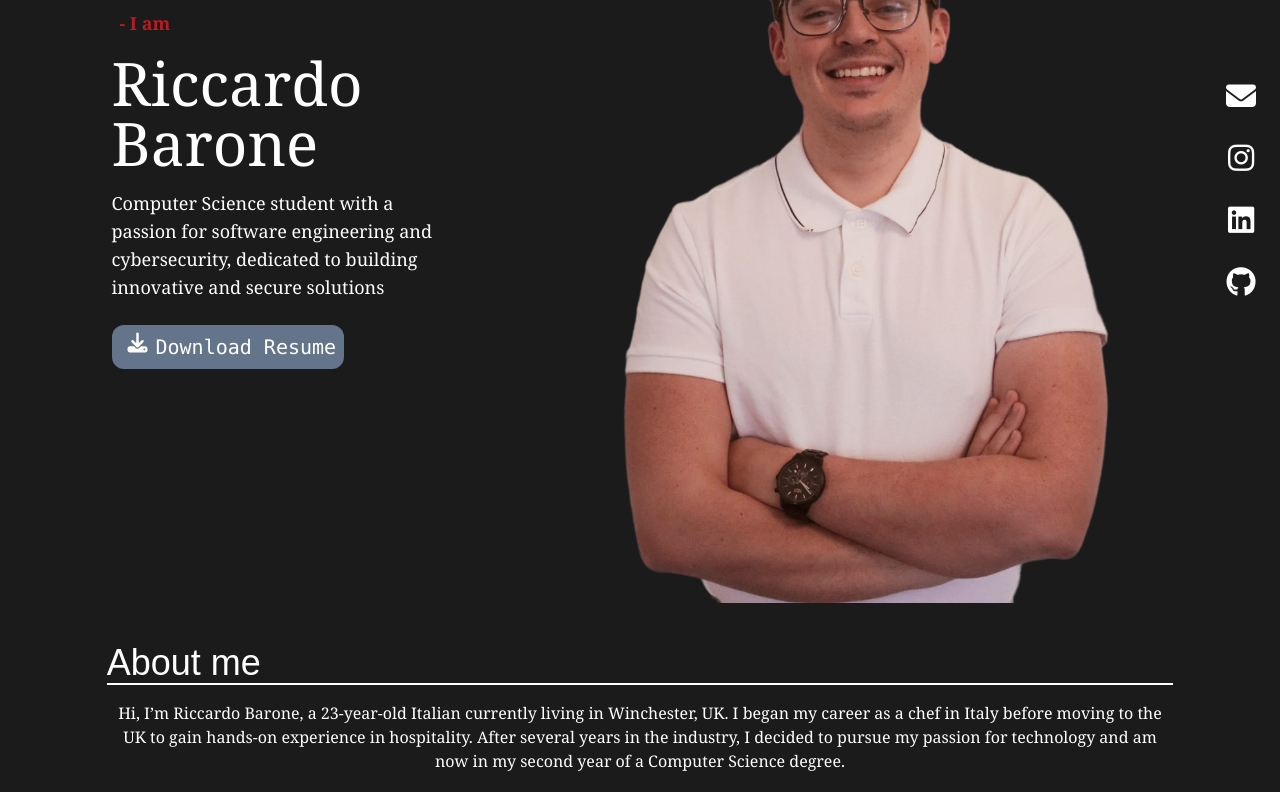
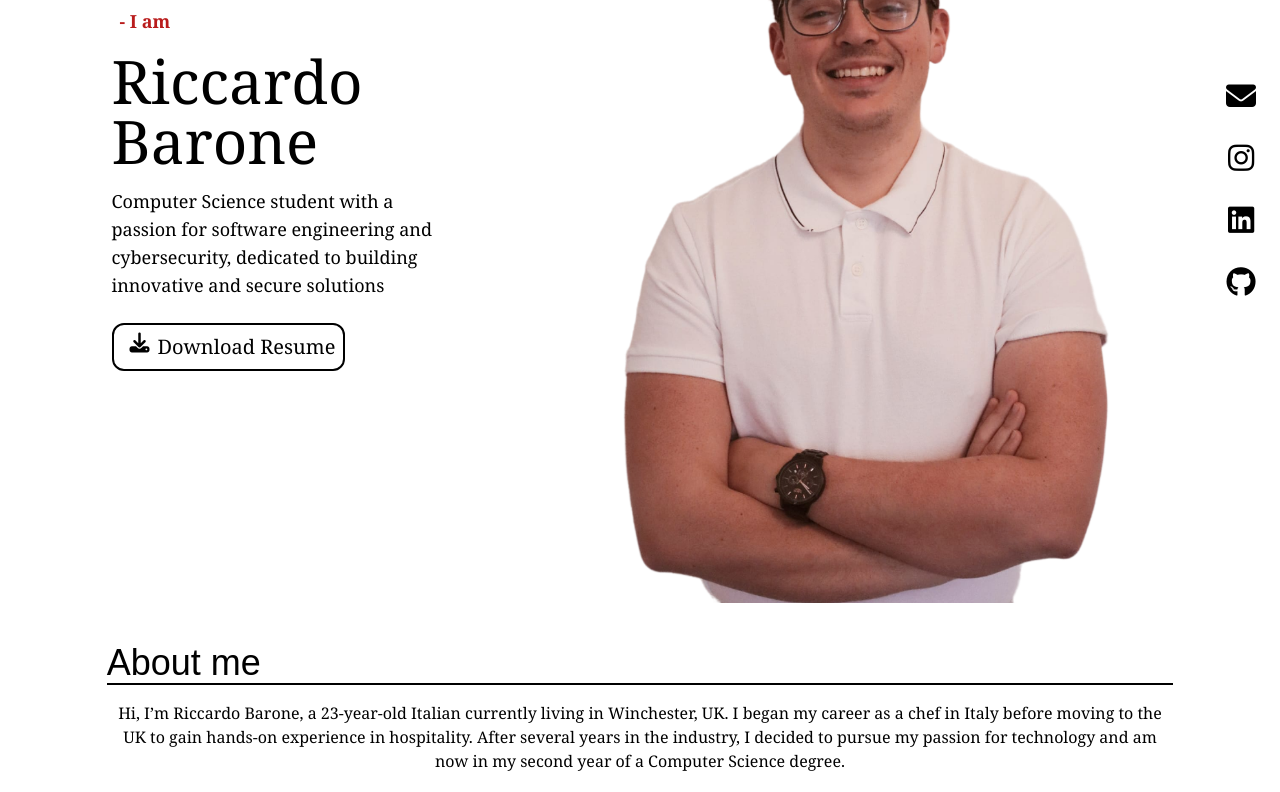
Before and after one commit to Riccardo105/WebPortfolio, a Next.js app: page / in a window 1280 px wide. Shown: the part 300-1092 px from the top of the page. Built offline with nearby package versions, Linux system fonts and the light colour scheme; what tailwindcss-motion would draw is missing.

Commit message:
# 07 changed background color

```diff
--- a/package.json
+++ b/package.json
@@ -21,6 +21,7 @@
     "tailwindcss-motion": "^1.0.1"
   },
   "devDependencies": {
+    "@types/next": "^8.0.7",
     "@types/node": "^20",
     "@types/react": "^19",
     "@types/react-dom": "^19",
--- a/src/app/layout.tsx
+++ b/src/app/layout.tsx
@@ -35,7 +35,7 @@
       </head>
 
       <body
-        className={`${geistSans.variable} ${geistMono.variable} antialiased  flex flex-col min-h-screen bg-custom-grey text-white`}
+        className={`${geistSans.variable} ${geistMono.variable} antialiased  flex flex-col min-h-screen bg-white text-black`}
       >
         <Header />
         <main className="flex flex-col flex-grow">{children}</main>
--- a/src/app/page.tsx
+++ b/src/app/page.tsx
@@ -43,7 +43,7 @@
             {/*dowload resume button on desktop*/}
             <button
               type="button"
-              className="flex flew-row hidden mt-6 mx-4 text-xl bg-slate-500 p-2 rounded-xl font-mono xl:flex"
+              className="flex flew-row hidden mt-6 mx-4 text-xl  p-2 rounded-xl font-serif xl:flex border-2 border-black"
             >
               <i className=" fa-solid fa-download mx-2"></i> Download Resume
             </button>
@@ -60,7 +60,7 @@
           {/*dowload resume button on mobile*/}
           <button
             type="button"
-            className="flex flew-row justify-center w-56 mt-6 mx-auto text-xl bg-slate-500 p-2 rounded-xl font-mono xl:hidden"
+            className="flex flew-row justify-center w-56 mt-6 mx-auto text-xl p-2 rounded-xl font-mono xl:hidden border-1 border-black"
           >
             <i className=" fa-solid fa-download mx-2"></i> Download Resume
           </button>
@@ -86,8 +86,8 @@
 
       <div className="flex flex-col mx-auto w-5/6 2xl:flex-row 2xl:mt-4   ">
         {/*About me preview*/}
-        <div className="flex flex-col text-white p-auto 2xl:w-5/6 2xl:flex-1 2xl:mr-3  ">
-          <h1 className="text-start  text-4xl mt-10 text-white border-b-2 border-white">
+        <div className="flex flex-col  p-auto 2xl:w-5/6 2xl:flex-1 2xl:mr-3  ">
+          <h1 className="text-start  text-4xl mt-10  border-b-2 border-black">
             About me
           </h1>
           <p className="mt-4 mx-auto text-center font-serif 2xl:text-start">
@@ -112,7 +112,7 @@
           </a>
         </div>
         <div className=" flex flex-col 2xl:ml-3 2xl:flex-1 2xl:w-5/6">
-          <h1 className="text-start  text-4xl mt-10 text-white border-b-2 border-white">
+          <h1 className="text-start  text-4xl mt-10  border-b-2 border-black">
             Contact me
           </h1>
           <ContactMeForm />
```
Also changed, not shown: src/app/about/page.tsx (+3 -3 lines), 1 other file (tests, documents, lock files or other folders).
